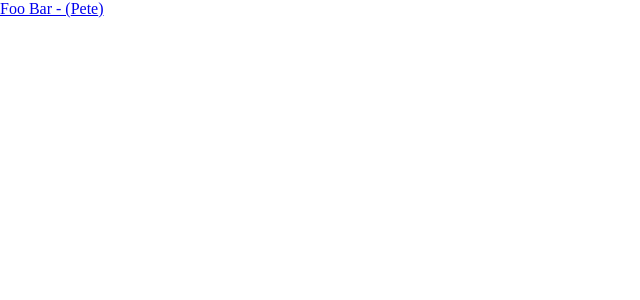
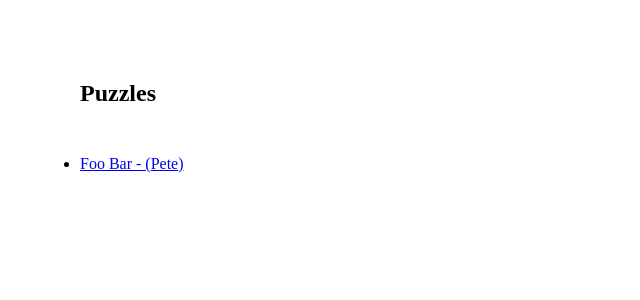
Before and after one commit to stripedpajamas/crosswords, a SvelteKit app: page / in a window 1280 px wide. Shown: the top 300 px of the page, without its empty margins (0-640 px from the left). Built offline with nearby package versions, Linux system fonts and the light colour scheme.

Commit message:
Add go home button

```diff
--- a/src/lib/components/CommandBar.svelte
+++ b/src/lib/components/CommandBar.svelte
@@ -3,6 +3,7 @@
 	import FaExclamationTriangle from 'svelte-icons/fa/FaExclamationTriangle.svelte';
 	import FaCheckDouble from 'svelte-icons/fa/FaCheckDouble.svelte';
 	import FaInfo from 'svelte-icons/fa/FaInfo.svelte';
+	import FaHome from 'svelte-icons/fa/FaHome.svelte';
 	import Modal from '$lib/components/InfoModal.svelte';
 
 	export let clearPuzzle: () => void;
@@ -32,6 +33,7 @@
 		><FaCheckDouble /></button
 	>
 	<button on:click={handleInfoClick} title="Puzzle info"><FaInfo /></button>
+	<a href="/"><button title="Home"><FaHome /></button></a>
 </div>
 
 <style lang="scss">
@@ -39,7 +41,7 @@
 		display: grid;
 		align-items: center;
 		justify-content: center;
-		grid-template-columns: repeat(3, min-content);
+		grid-template-columns: repeat(4, min-content);
 		column-gap: 1em;
 		button {
 			background-color: transparent;
--- a/src/routes/+page.svelte
+++ b/src/routes/+page.svelte
@@ -4,12 +4,24 @@
 	export let data: PageServerData;
 </script>
 
+<main>
 	{#if !data.toc.length}
 		<p>Nothing to see here!</p>
-{/if}
-
+	{:else}
+		<h2>Puzzles</h2>
 		<ul>
 			{#each data.toc as entry}
 				<li><a href="/puz/{entry.key}">{entry.title} - ({entry.author})</a></li>
 			{/each}
 		</ul>
+	{/if}
+</main>
+
+<style lang="scss">
+	main {
+		margin: 5em;
+	}
+	h2 {
+		margin-bottom: 2em;
+	}
+</style>
```
Lines whose indentation alone changed are shown as unchanged.
